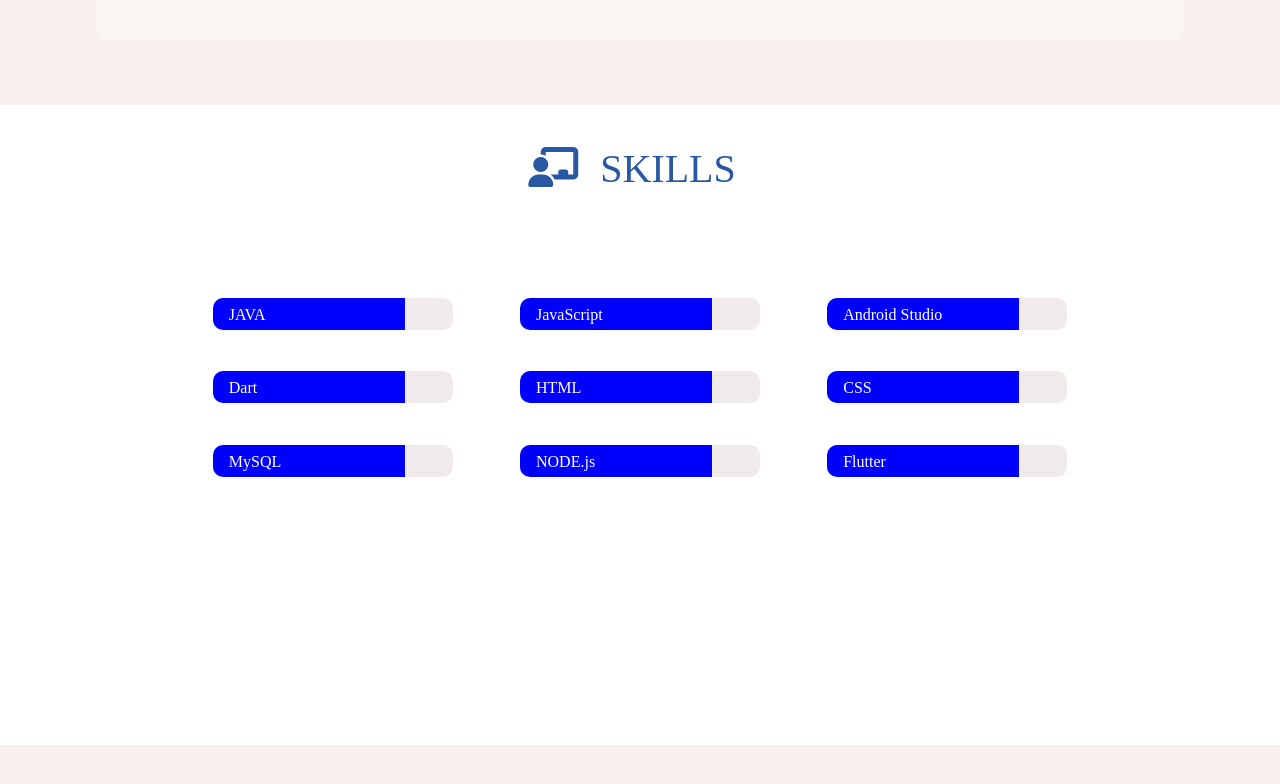
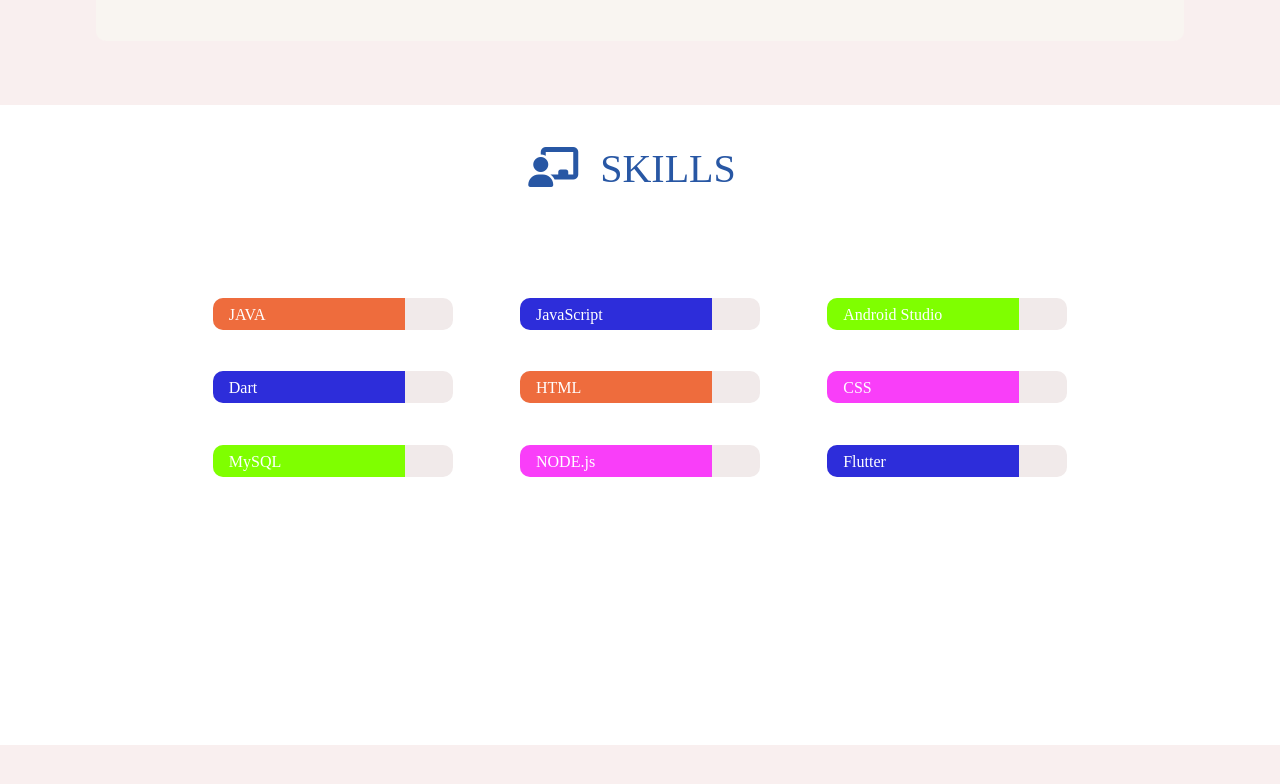
Before and after one commit to MaahiSinghGit/Resume, a plain HTML site: page index.html in a window 1280 px wide. Shown: the part 1175-1959 px from the top of the page. Drawn offline with Linux system fonts and the light colour scheme.

Commit message:
skill section complete

```diff
--- a/index.html
+++ b/index.html
@@ -77,7 +77,7 @@
         </h1>
         <div class="skill-display">
           <div class="skills-progress">
-            <div class="precentage mb-blue">
+            <div class="precentage mb-orange">
               <div class="skill-name">
                 <span>JAVA</span>
               </div>
@@ -91,7 +91,7 @@
             </div>
           </div>
           <div class="skills-progress">
-            <div class="precentage mb-blue">
+            <div class="precentage mb-green">
               <div class="skill-name">
                 <span>Android Studio</span>
               </div>
@@ -105,28 +105,28 @@
             </div>
           </div>
           <div class="skills-progress">
-            <div class="precentage mb-blue">
+            <div class="precentage mb-orange">
               <div class="skill-name">
                 <span>HTML</span>
               </div>
             </div>
           </div>
           <div class="skills-progress">
-            <div class="precentage mb-blue">
+            <div class="precentage  mb-voilet">
               <div class="skill-name">
                 <span>CSS</span>
               </div>
             </div>
           </div>
           <div class="skills-progress">
-            <div class="precentage mb-blue">
+            <div class="precentage mb-green">
               <div class="skill-name">
                 <span>MySQL</span>
               </div>
             </div>
           </div>
           <div class="skills-progress">
-            <div class="precentage mb-blue">
+            <div class="precentage mb-voilet">
               <div class="skill-name">
                 <span>NODE.js</span>
               </div>
--- a/style.css
+++ b/style.css
@@ -165,8 +165,9 @@
     height:inherit;
     width: 80%;
     border-radius:  10px 0 0 10px;
-    background-color: blue;
+
 }
+
 .skill-name span{
     color: white;
     font-size: 1rem;
@@ -176,3 +177,18 @@
 .skill-name{
     height: inherit;
 }
+.mb-blue{
+    background-color: rgb(45, 45, 218);
+}
+.mb-green{
+    background-color: chartreuse;
+
+}
+.mb-orange{
+    background-color: rgb(238, 108, 61);
+
+}
+.mb-voilet{
+    background-color: rgb(249, 62, 249);
+
+}
```
